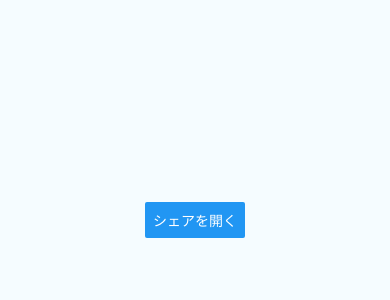
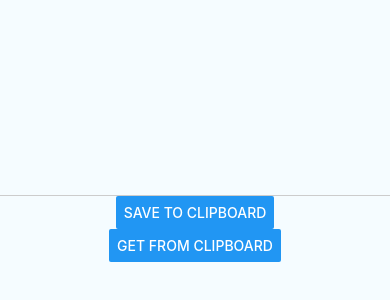
Before and after one commit to Jastin-Infj/AnimeStaffSearchWeb, a React Native app: screen / in a window 390 px wide. Shown: the part 202-502 px from the top of the page. Built offline with nearby package versions, Linux system fonts and the light colour scheme.

Commit message:
クリップボードの利用 ClipBoard

```diff
--- a/App.js
+++ b/App.js
@@ -1,34 +1,27 @@
-import React, { Component } from 'react';
-import {Text,View,Button ,Share} from 'react-native';
+import React , {Component} from 'react';
+import {StyleSheet , View , Button , TextInput , Text, Clipboard} from 'react-native';
+//import ClipBoard from '@react-native-community/clipboard';
 
-//シェアを実行したら、 実行
-export default class App extends Component {
+//ClipBoardは 非推奨だが、expo では 上記の ClipBoardが利用出来なかったため 旧 ClipBoardを利用
+export default class App extends Component{
   constructor(){
     super()
       this.state = {
-        position:{}
+        input: "",
+        text: ""
       }
   }
-  openShare(){
-    Share.share({
-      title: 'タイトル',
-      message: '概要'
-    },{}).then((result, activityType) => {
-      if(result.action === Share.dismissedAction){
-        //シェアを実行した場合 (iosのみ)
-        console.warn('シェア拒否');
-      }
-      else if(result.action === Share.sharedAction){
-        //シェアを実行した場合 (iosのみ Androidは常にこれが実行される)
-        console.warn('シェア実行');
-      }
-      else{
-        console.warn('それ以外');
-      }
-    })
+  pbcopy(){
+    const {input} = this.state;
+    Clipboard.setString(input);
   }
+
+  async getpb(){
+    const text = await Clipboard.getString();
+    this.setState({text});
+  }
+
   render(){
-    const postion = this.state.position;
     return(
       <View style = {{
         flex: 1,
@@ -36,9 +29,30 @@ export default class App extends Component {
         alignItems: 'center',
         backgroundColor: '#F5FCFF'
       }}>
+        <TextInput
+          style = {{
+            width: '100%',
+            textAlign: 'center',
+            borderBottomWidth: 1,
+            borderBottomColor: '#ccc'
+          }}
+            value = {this.state.input}
+            onChangeText = {
+              input =>
+                this.setState({input})
+            }/>
         <Button
-          onPress = {() => this.openShare()}
-          title = {'シェアを開く'}
+          onPress = {() =>
+            {this.pbcopy()}
+          }
+          title = "save to ClipBoard"
+          />
+        <Text>{this.state.text}</Text>
+        <Button
+          onPress = {() =>
+            {this.getpb()}
+          }
+          title = "get from ClipBoard"
         />
       </View>
     );
--- a/package.json
+++ b/package.json
@@ -8,6 +8,7 @@
     "eject": "expo eject"
   },
   "dependencies": {
+    "@react-native-community/clipboard": "^1.5.1",
     "@react-native-community/datetimepicker": "^3.4.3",
     "expo": "~40.0.0",
     "expo-status-bar": "~1.0.3",
```
Also changed, not shown: 1 other file (tests, documents, lock files or other folders).
